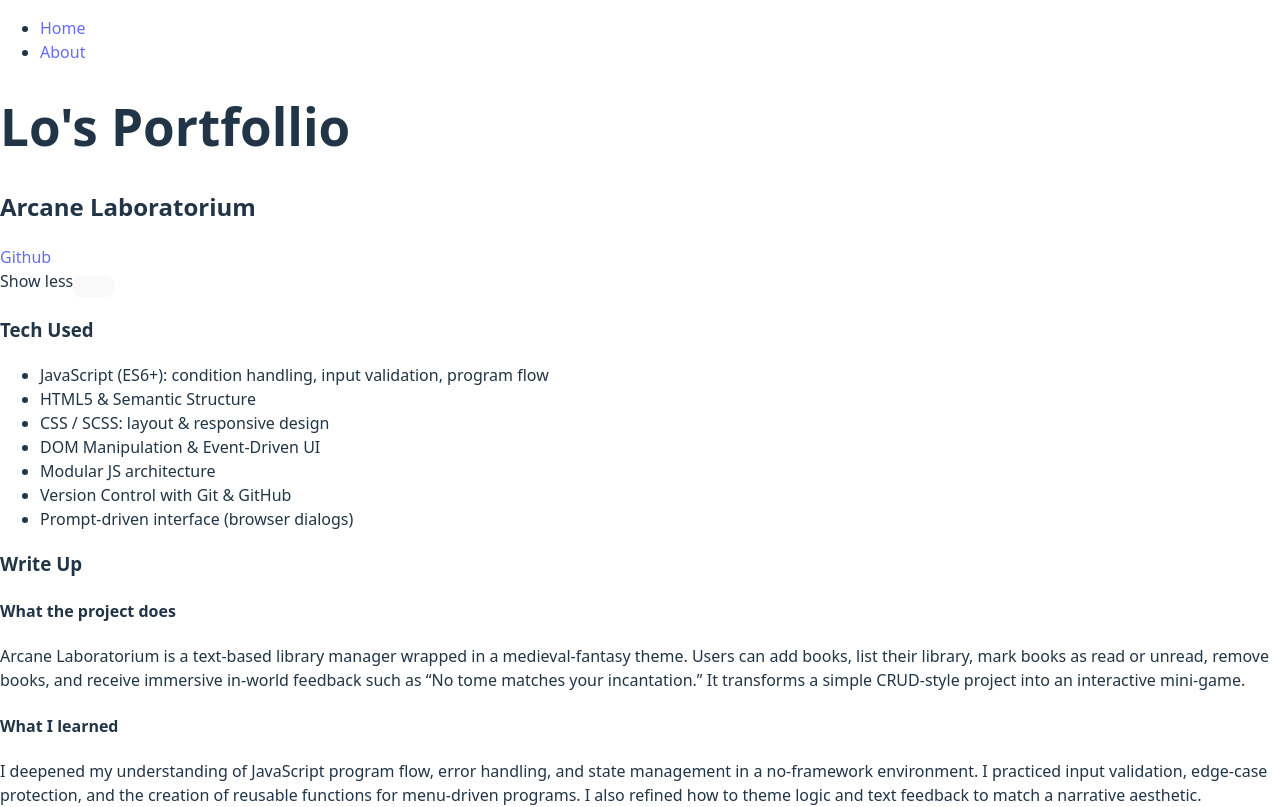
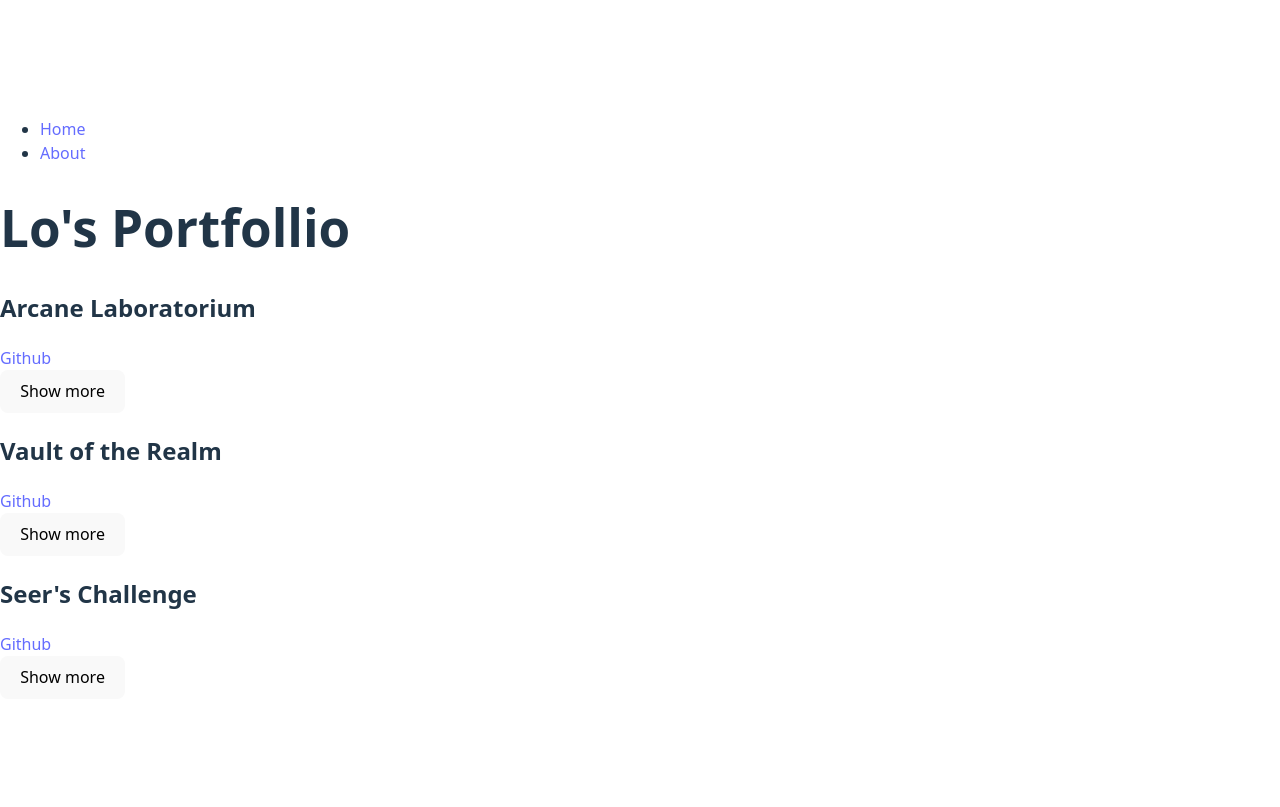
Before and after one commit to Lo-str/my-react-app, a React (Vite) app: page /about in a window 1280 px wide. Shown: the top 807 px of the page. Built offline with nearby package versions, Linux system fonts and the light colour scheme.

Commit message:
Fixed show btn text , on top of btn

```diff
--- a/src/Components/Projects.jsx
+++ b/src/Components/Projects.jsx
@@ -9,11 +9,18 @@ function Projects(props){
   <>
     <div className="project">
       <h2 className="projectName">{props.name}</h2>
+
+      {/* To add:
+      - fa-github inline with Project name */}
       <a className="projectRepo" href={props.repo} target="_blank">Github</a>
       <br />
-      {show ? "Show less" : "Show more"}
-      <button className="btn" onClick={() => setShow((show) => !show)}></button>
-      <div className="projectContent" style={{display: show ? "block" : "none"}}>
+
+      {/* To add:
+      - Move button under text when display is block
+      - Columns
+      - Images for preview*/}
+      <button className="btn" onClick={() => setShow((show) => !show)}>{show ? "Show more" : "Show less"}</button>
+      <div className="projectContent" style={{display: show ? "none" : "block"}}>
         <article className="projectTech">
           <h3 className="tech">Tech Used</h3>
           <ul>
@@ -42,10 +49,9 @@ function Projects(props){
           <p className="projectSummary">{props.toSum}</p>
         </div>
       </div>
-      {/* {showMore ? props.tech && props.writeUp && props.toSum : props.name && props.repo} */}
     </div>
   </>
   )
   }
 
-  export default Projects; // Can't export more than one function per file using default
+  export default Projects;
```
